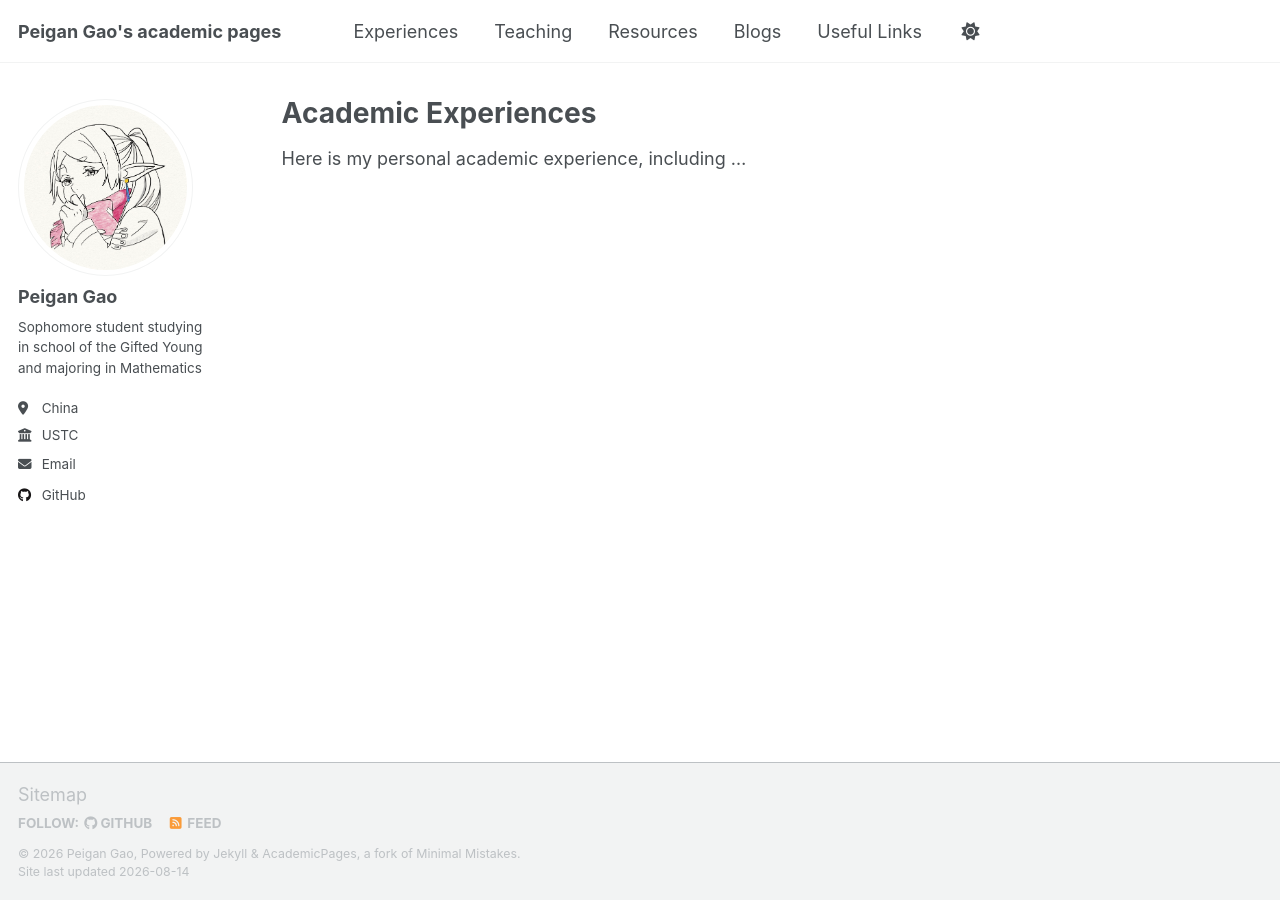
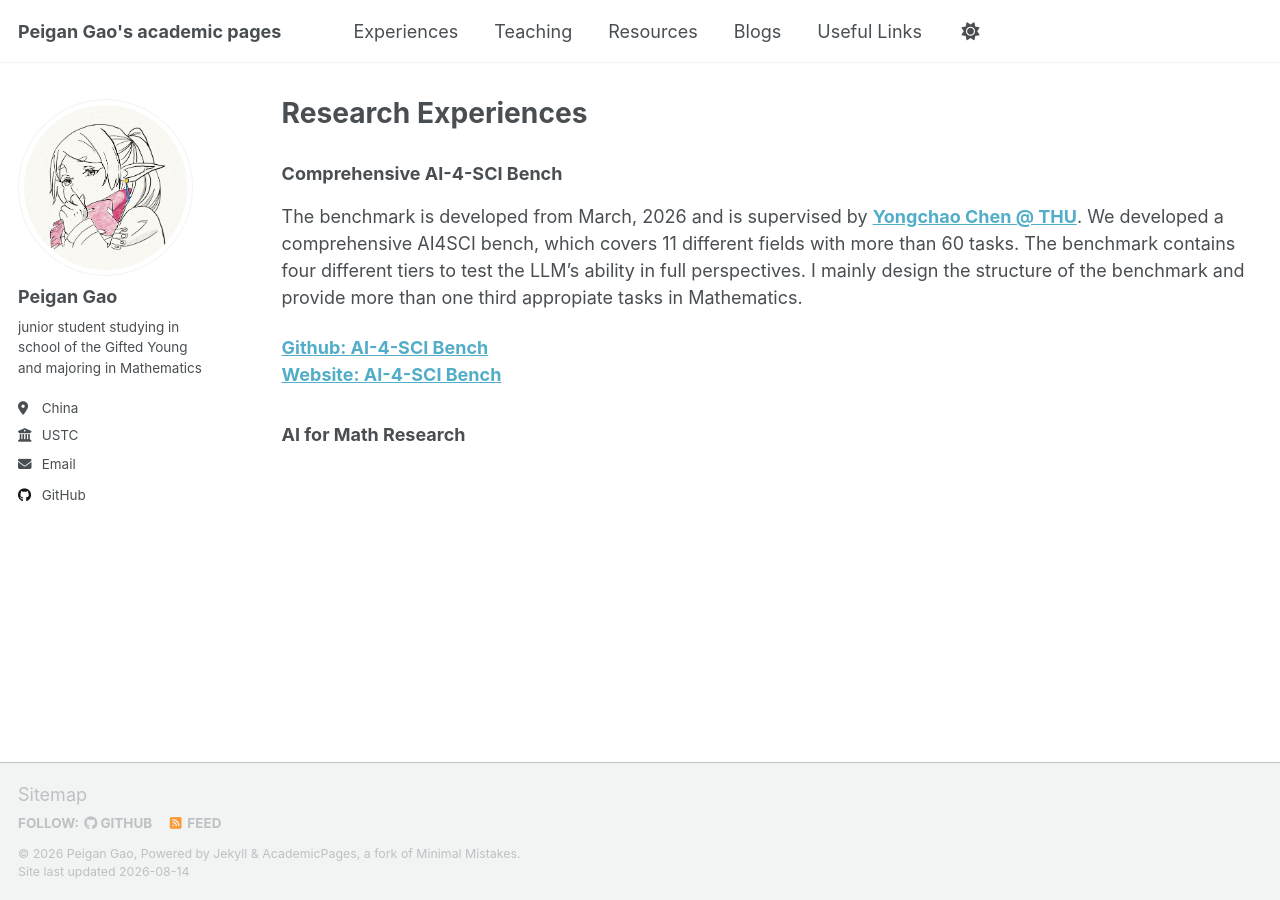
Before and after one commit to ccbb0530/ccbb0530.github.io, a Jekyll site: the page built from _pages/experiences.md, in a window 1280 px wide. Built offline with Jekyll 4.4.1, drawn with Linux system fonts in a browser that asks for light colours; a script that is not in the unit is left out.

Commit message:
add new experiences

```diff
--- a/_config.yml
+++ b/_config.yml
@@ -25,7 +25,7 @@
   avatar           : "Frieren-new.jpg" # filename of avatar image placed in /images/, e.g. "avatar.png"
   name             : "Peigan Gao"
   pronouns         : # example: "he/his"
-  bio              : "Sophomore student studying in school of the Gifted Young and majoring in Mathematics"
+  bio              : "junior student studying in school of the Gifted Young and majoring in Mathematics"
   location         : "China"
   employer         : "USTC"
   uri              : # URL
--- a/_pages/experiences.md
+++ b/_pages/experiences.md
@@ -1,8 +1,15 @@
 ---
 layout: archive
-title: "Academic Experiences"
+title: "Research Experiences"
 permalink: /experiences/
 author_profile: true
 ---
 
-Here is my personal academic experience, including ...
+### Comprehensive AI-4-SCI Bench
+
+The benchmark is developed from March, 2026 and is supervised by **[Yongchao Chen @ THU](https://yongchao98.github.io/YongchaoChen/)**. We developed a comprehensive AI4SCI bench, which covers 11 different fields with more than 60 tasks. The benchmark contains four different tiers to test the LLM's ability in full perspectives. I mainly design the structure of the benchmark and provide more than one third appropiate tasks in Mathematics.
+
+**[Github: AI-4-SCI Bench](https://github.com/apexin-ai/ASI-Bench)**<br>
+**[Website: AI-4-SCI Bench](https://asibench.apexin.ai/)**<br>
+
+### AI for Math Research
```
